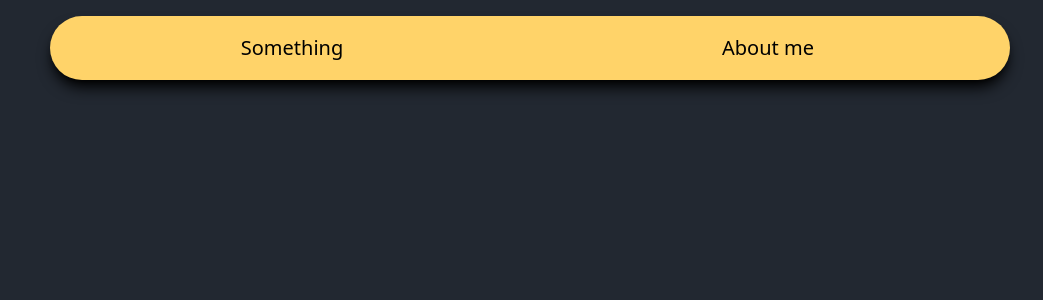
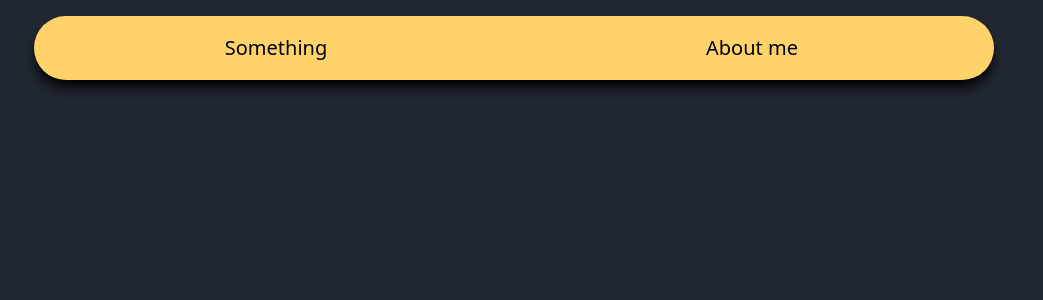
Before and after one commit to Trawirr/Trawirrcom, a Django app: page / in a window 1280 px wide. Shown: the top 300 px of the page, without its empty margins (126-1169 px from the left). Run offline with Django 5.2, Linux system fonts and the light colour scheme; data that the repository does not hold is empty; style sheets or scripts are compiled from the project's sources; parts of the project's set-up code (start-up, migrations or seed data) failed here and were passed over.

Commit message:
centering fixed

```diff
--- a/src/templates/pages/home.html
+++ b/src/templates/pages/home.html
@@ -5,8 +5,8 @@
 
 {% block content %}
 
-<div class='flex justify-center flex-col w-screen'>
-    <div id="top-menu" class='flex w-3/4 h-16 absolute top-0 left-1/2 transform -translate-x-1/2 m-4 p-1 rounded-full bg-trawirr-yellow shadow-lg shadow-black'>
+<div class='flex justify-center w-screen'>
+    <div id="top-menu" class='flex w-3/4 h-16 absolute top-0 transform m-4 p-1 rounded-full bg-trawirr-yellow shadow-lg shadow-black'>
         <a class="w-1/2 h-full rounded-l-full flex text-center items-center justify-center text-xl hover:bg-trawirr-dark-yellow hover:shadow-inner hover:shadow-black">
             Something
         </a>
```
